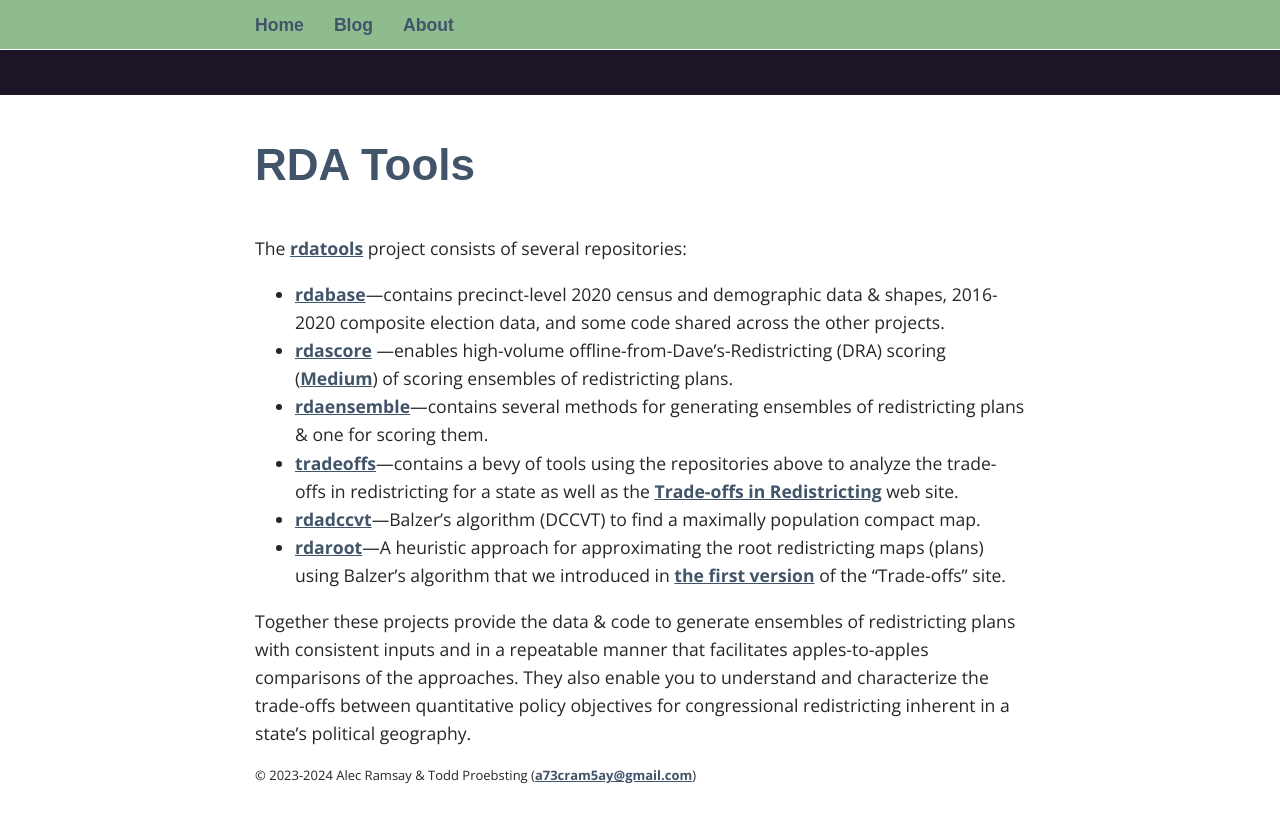
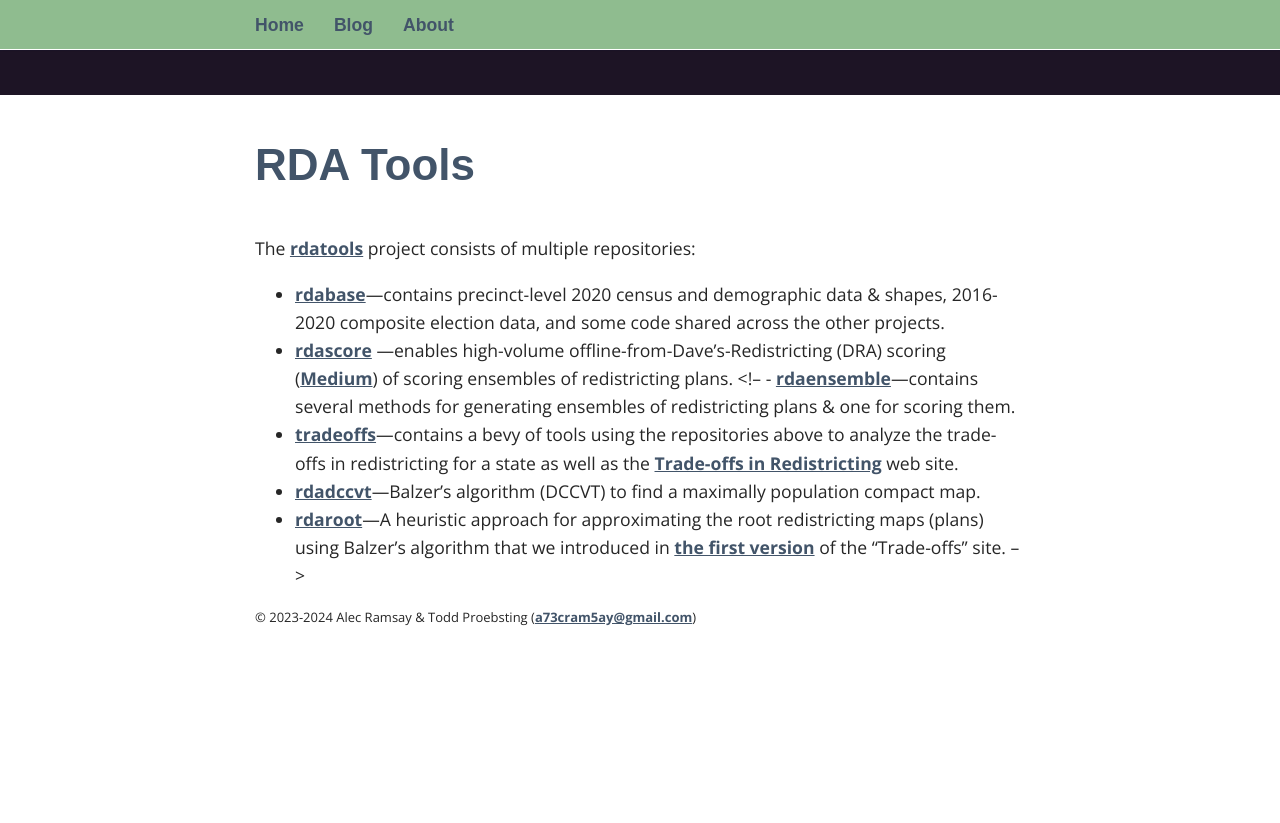
Before and after one commit to rdatools/rdatools.github.io, a Jekyll site: the page built from index.markdown, in a window 1280 px wide. Shown: the top 823 px of the page. Built offline with Jekyll 4.4.1, drawn with Linux system fonts in a browser that asks for light colours; some web fonts are replaced.

Commit message:
Updated home page for monorepo in process

```diff
--- a/index.markdown
+++ b/index.markdown
@@ -6,7 +6,7 @@ permalink: /
 # RDA Tools
 
 The [rdatools](https://github.com/orgs/rdatools/repositories) project
-consists of several repositories:
+consists of multiple repositories:
 
 -   [rdabase](https://github.com/rdatools/rdabase)&#8212;contains precinct-level
     2020 census and demographic data &amp; shapes,
@@ -16,7 +16,7 @@ consists of several repositories:
     &#8212;enables high-volume offline-from-Dave's-Redistricting (DRA) scoring
     ([Medium](https://medium.com/dra-2020/high-volume-offline-scoring-of-plans-2f54dae48d1b))
     of scoring ensembles of redistricting plans.
--   [rdaensemble](https://github.com/rdatools/rdaensemble)&#8212;contains several methods
+<!-- -   [rdaensemble](https://github.com/rdatools/rdaensemble)&#8212;contains several methods
     for generating ensembles of redistricting plans &amp; one for scoring them.
 -   [tradeoffs](https://github.com/rdatools/tradeoffs)&#8212;contains a bevy of tools using the repositories above
     to analyze the trade-offs in redistricting for a state as well as
@@ -25,11 +25,11 @@ consists of several repositories:
     to find a maximally population compact map.
 -   [rdaroot](https://github.com/rdatools/rdaroot)&#8212;A heuristic approach for
     approximating the root redistricting maps (plans) using Balzer's algorithm
-    that we introduced in [the first version](https://alecramsay.github.io/pg/) of the "Trade-offs" site.
+    that we introduced in [the first version](https://alecramsay.github.io/pg/) of the "Trade-offs" site. -->
 
-Together these projects provide the data &amp; code to generate ensembles
+<!-- Together these projects provide the data &amp; code to generate ensembles
 of redistricting plans with consistent inputs and in a repeatable manner
 that facilitates apples-to-apples comparisons of the approaches.
 They also enable you to understand and characterize the trade-offs between
 quantitative policy objectives for congressional redistricting
-inherent in a state's political geography.
+inherent in a state's political geography. -->
```
